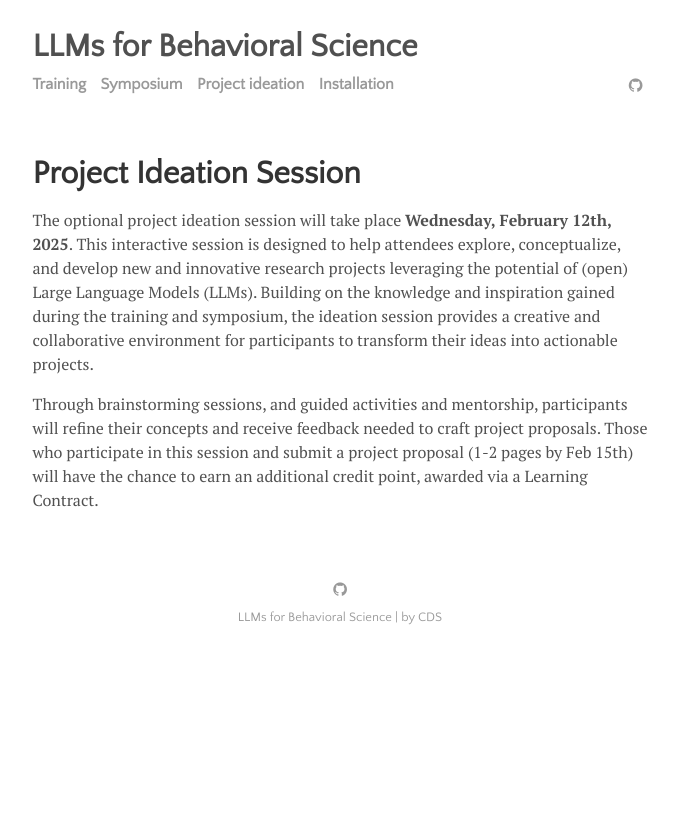
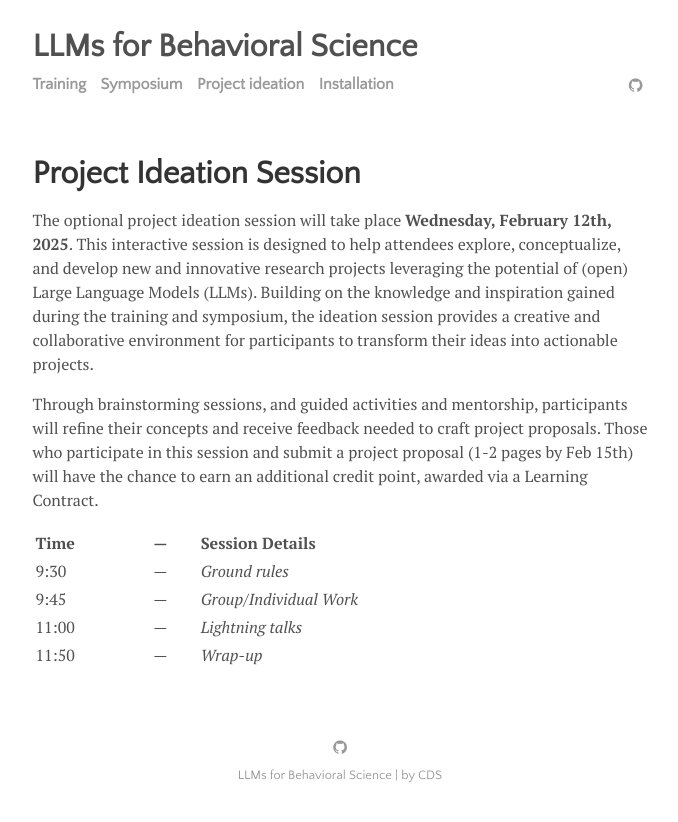
Before and after one commit to cdsbasel/LLM4BeSci_2025Unibas, a Jekyll site: the page built from menu/ideation.md, in a window 1280 px wide. Shown: the top 822 px of the page, without its empty margins (300-978 px from the left). Built offline with Jekyll 4.4.1, drawn with Linux system fonts in a browser that asks for light colours.

Commit message:
update ideation

```diff
--- a/menu/ideation.md
+++ b/menu/ideation.md
@@ -6,3 +6,11 @@ title: Project Ideation Session
 The optional project ideation session will take place **Wednesday, February 12th, 2025**. This interactive session is designed to help attendees explore, conceptualize, and develop new and innovative research projects leveraging the potential of (open) Large Language Models (LLMs). Building on the knowledge and inspiration gained during the training and symposium, the ideation session provides a creative and collaborative environment for participants to transform their ideas into actionable projects.
 
 Through brainstorming sessions, and guided activities and mentorship, participants will refine their concepts and receive feedback needed to craft project proposals. Those who participate in this session and submit a project proposal (1-2 pages by Feb 15th) will have the chance to earn an additional credit point, awarded via a Learning Contract.
+
+
+| Time |---| Session Details     |
+|------|---|---------------------|
+| 9:30 |---| *Ground rules*   |
+| 9:45 |---| *Group/Individual Work* |
+| 11:00 |---| *Lightning talks* |
+| 11:50 |---| *Wrap-up* |
```
Also changed, not shown: 1 other file.
